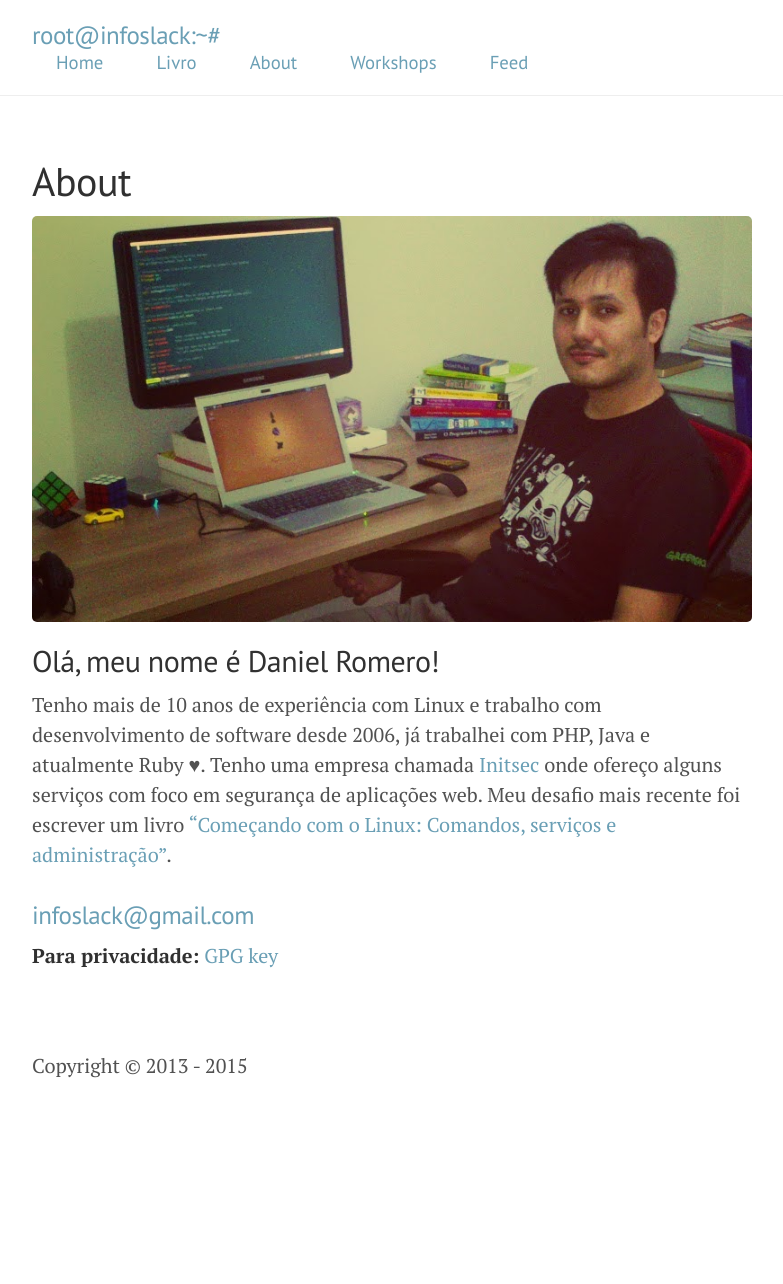
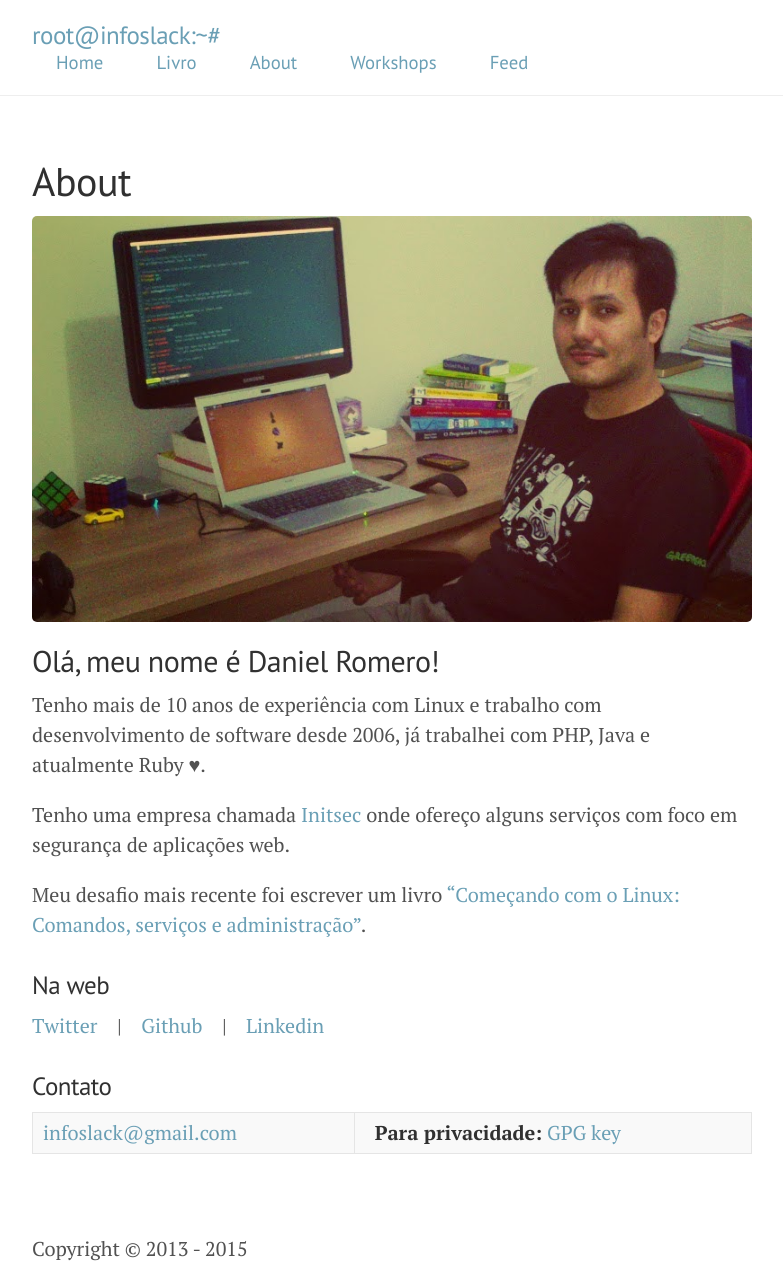
Before and after one commit to infoslack/infoslack-blog, a Jekyll site: the page built from about/index.md, in a window 1280 px wide. Shown: the whole page, without its empty margins (248-1031 px from the left). Built offline with Jekyll 4.4.1, drawn with Linux system fonts in a browser that asks for light colours; Markdown is read by kramdown in place of the engine named in the settings; before the commit the page ends 1101 px from its top, so only the background shows below that.

Commit message:
update about

```diff
--- a/about/index.md
+++ b/about/index.md
@@ -8,12 +8,21 @@ keywords: infoslack, linux, software, developer, engineer, hacker
 
 ## Olá, meu nome é Daniel Romero!
 
-Tenho mais de 10 anos de experiência com Linux e trabalho com desenvolvimento de
-software desde 2006, já trabalhei com PHP, Java e atualmente Ruby ♥. Tenho uma
-empresa chamada [Initsec](http://initsec.com) onde ofereço alguns serviços com
-foco em segurança de aplicações web. Meu desafio mais recente foi escrever
-um livro ["Começando com o Linux: Comandos, serviços e administração"](http://www.casadocodigo.com.br/products/livro-linux).
+Tenho mais de 10 anos de experiência com Linux e trabalho com
+desenvolvimento de software desde 2006, já trabalhei com PHP, Java e
+atualmente Ruby ♥.
 
-### [infoslack@gmail.com](mailto:infoslack@gmail.com)
+Tenho uma empresa chamada [Initsec](http://initsec.com) onde ofereço alguns
+serviços com foco em segurança de aplicações web.
 
-**Para privacidade:** [GPG key](/about/gpg-key.txt)
+Meu desafio mais recente foi escrever um livro ["Começando com o Linux: Comandos, serviços e administração"](http://www.casadocodigo.com.br/products/livro-linux).
+
+### Na web
+
+[Twitter]({{ site.twitter }}) &nbsp;&nbsp;&nbsp;|&nbsp;&nbsp;&nbsp;
+[Github]({{ site.github }}) &nbsp;&nbsp;&nbsp;|&nbsp;&nbsp;&nbsp;
+[Linkedin]({{ site.linkedin }})
+
+### Contato
+
+[infoslack@gmail.com](mailto:infoslack@gmail.com) &nbsp;|&nbsp; **Para privacidade:** [GPG key](/about/gpg-key.txt)
```
